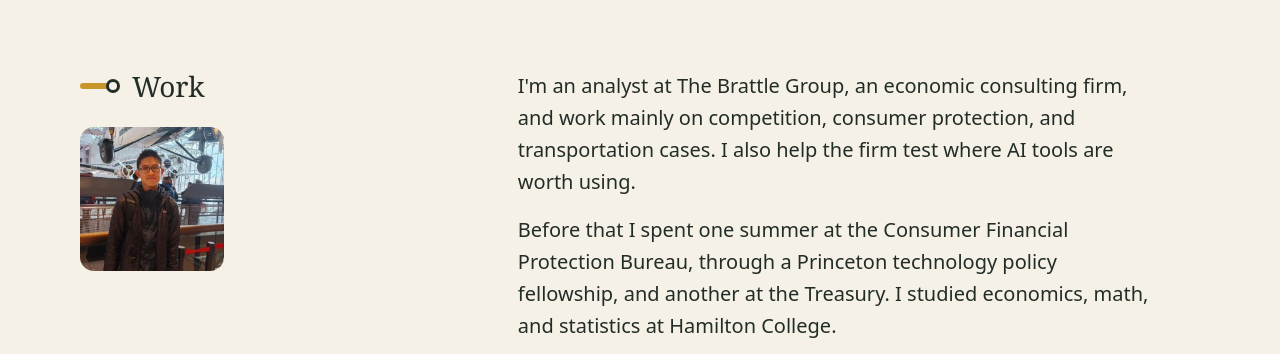
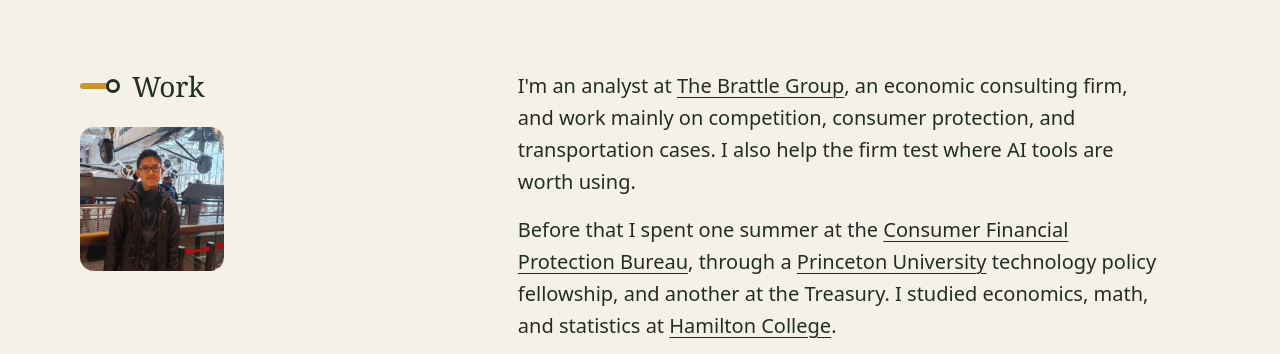
Before and after one commit to hellomaxlee/portfolio, an Astro site: page / in a window 1280 px wide. Shown: the part 598-952 px from the top of the page. Built offline with nearby package versions, Linux system fonts and the light colour scheme; Astro itself is replaced by a stand-in of ours.

Commit message:
Link the organisations in the work paragraph
Co-Authored-By: Claude Fable 5.2 <noreply@anthropic.com>
Claude-Session: https://claude.ai/code/session_011uoU25cHz29jBNPbNciG5c

```diff
--- a/src/pages/index.astro
+++ b/src/pages/index.astro
@@ -66,14 +66,15 @@ const base = import.meta.env.BASE_URL.replace(/\/$/, '');
       </div>
       <div class="prose">
         <p>
-          I'm an analyst at The Brattle Group, an economic consulting firm, and work mainly on
-          competition, consumer protection, and transportation cases. I also help the firm test where AI tools
-          are worth using.
+          I'm an analyst at <a href="https://www.brattle.com/" rel="noopener">The Brattle Group</a>,
+          an economic consulting firm, and work mainly on competition, consumer protection, and
+          transportation cases. I also help the firm test where AI tools are worth using.
         </p>
         <p>
-          Before that I spent one summer at the Consumer Financial Protection Bureau, through a
-          Princeton technology policy fellowship, and another at the Treasury. I studied
-          economics, math, and statistics at Hamilton College.
+          Before that I spent one summer at the <a href="https://www.consumerfinance.gov/" rel="noopener">Consumer Financial Protection Bureau</a>,
+          through a <a href="https://www.princeton.edu/" rel="noopener">Princeton University</a> technology
+          policy fellowship, and another at the Treasury. I studied economics, math, and
+          statistics at <a href="https://www.hamilton.edu/" rel="noopener">Hamilton College</a>.
         </p>
       </div>
     </section>
```
